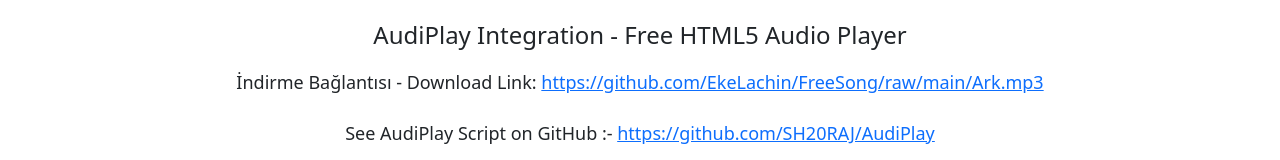
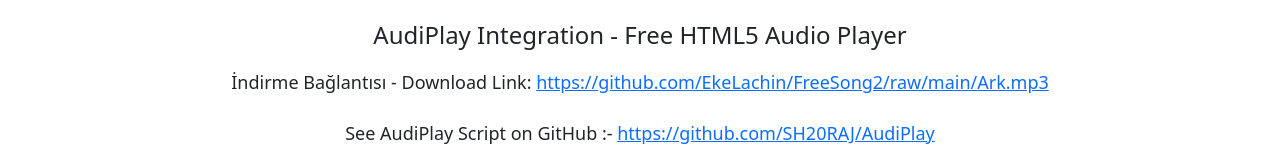
Before and after one commit to EkeLachin/FreeSong2, a plain HTML site: page index.html in a window 1280 px wide. Shown: the part 408-568 px from the top of the page. Drawn offline with nearby package versions, Linux system fonts and the light colour scheme.

Commit message:
Update index.html

```diff
--- a/index.html
+++ b/index.html
@@ -22,7 +22,7 @@
 
   <div style="text-align: center;"><iframe allow="accelerometer; autoplay; clipboard-write; encrypted-media; gyroscope; picture-in-picture" allowfullscreen="" frameborder="0" height="315" src="https://www.youtube.com/embed/jafD4KVjtHk" width="560"></iframe></div>
 <p><span style="font-size: medium;">&nbsp;</span></p><table align="center" cellpadding="0" cellspacing="0" class="tr-caption-container" style="margin-left: auto; margin-right: auto;"><tbody><tr><td style="text-align: center;"><a href="https://1.bp.blogspot.com/-_pNGRfKhrOY/YDEmYVlt9dI/AAAAAAAAAjs/ev6XuuMm8xo9CD3_bOC74Wl5L7kueNnQACLcBGAsYHQ/s256/logo.png" style="margin-left: auto; margin-right: auto;"><span style="font-size: medium;"></span></a></td></tr><tr><td class="tr-caption" style="text-align: center;"><span style="font-size: medium;">AudiPlay - HTML5 Audio Player</span></td></tr></tbody></table><span style="font-size: medium;"><br /></span><p></p><p style="text-align: center;"><span style="font-size: x-large;">AudiPlay Integration - Free HTML5 Audio Player</span></p>
-<div style="text-align: center;"><span style="font-size: large;">İndirme Bağlantısı - Download Link:&nbsp;<span color="rgba(0, 0, 0, 0.87)" face="Roboto, Noto, sans-serif" style="white-space: pre-wrap;"><a href="https://github.com/EkeLachin/FreeSong/raw/main/Ark.mp3">https://github.com/EkeLachin/FreeSong/raw/main/Ark.mp3</a></span></span></div><span style="font-size: medium;"><br /><div style="text-align: center;"><span style="font-size: large;">See AudiPlay Script on GitHub :-&nbsp;<span color="rgba(0, 0, 0, 0.87)" face="Roboto, Noto, sans-serif" style="white-space: pre-wrap;"><a href="https://github.com/SH20RAJ/AudiPlay">https://github.com/SH20RAJ/AudiPlay</a></span></span></div><span style="font-size: medium;"><br />
+<div style="text-align: center;"><span style="font-size: large;">İndirme Bağlantısı - Download Link:&nbsp;<span color="rgba(0, 0, 0, 0.87)" face="Roboto, Noto, sans-serif" style="white-space: pre-wrap;"><a href="https://github.com/EkeLachin/FreeSong2/raw/main/Ark.mp3">https://github.com/EkeLachin/FreeSong2/raw/main/Ark.mp3</a></span></span></div><span style="font-size: medium;"><br /><div style="text-align: center;"><span style="font-size: large;">See AudiPlay Script on GitHub :-&nbsp;<span color="rgba(0, 0, 0, 0.87)" face="Roboto, Noto, sans-serif" style="white-space: pre-wrap;"><a href="https://github.com/SH20RAJ/AudiPlay">https://github.com/SH20RAJ/AudiPlay</a></span></span></div><span style="font-size: medium;"><br />
 
 
 <audio class="audiplay" style="width: 100%;">
```
